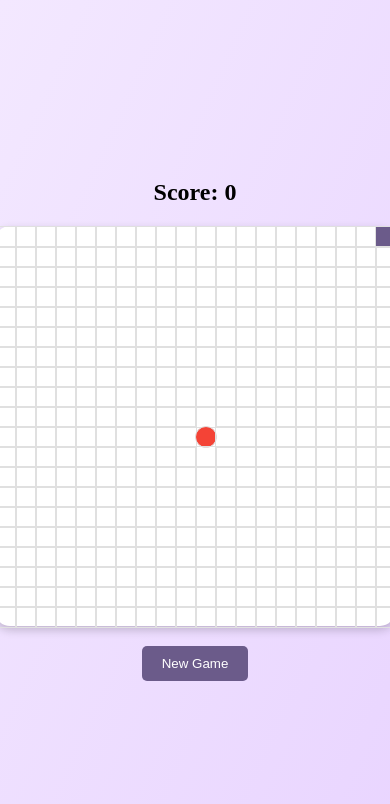
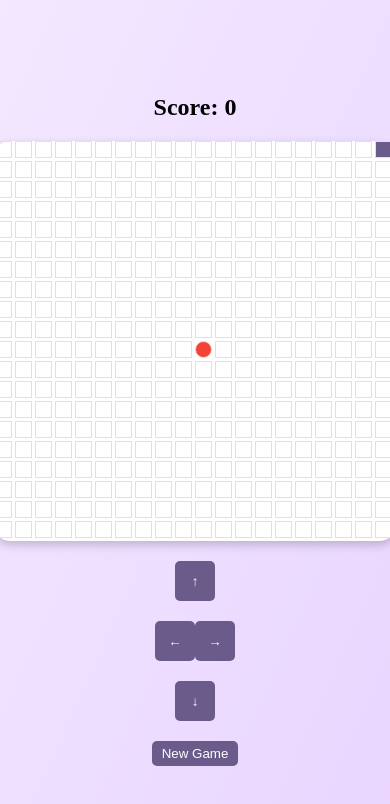
Before and after one commit to tegra10/snake_attak, a plain HTML site: page index.html in a window 390 px wide. Drawn offline with Linux system fonts and the light colour scheme.

Commit message:
second commit

```diff
--- a/index.html
+++ b/index.html
@@ -14,6 +14,14 @@
       Score: 0
     </div>
     <div id="grid" class="grid"></div>
+    <div class="controls">
+      <button id="up">↑</button>
+      <div>
+        <button id="left">←</button>
+        <button id="right">→</button>
+      </div>
+      <button id="down">↓</button>
+    </div>
     <button id="reset" style="display: none">New Game</button>
 
     <script src="./index.js"></script>
--- a/index.js
+++ b/index.js
@@ -1,5 +1,5 @@
 const GRID_SIZE = 20;
-const INITIAL_SNAKE = [{ x: 0, y: 0 }]; // Start in the top-left corner
+const INITIAL_SNAKE = [{ x: 0, y: 0 }];
 const INITIAL_DIRECTION = { x: 1, y: 0 };
 const GAME_SPEED = 150;
 
@@ -97,7 +97,7 @@ function handleKeyPress(event) {
 }
 
 function resetGame() {
-  snake = [{ x: 0, y: 0 }]; // Start the snake in the top-left corner
+  snake = [{ x: 0, y: 0 }];
   direction = INITIAL_DIRECTION;
   isGameOver = false;
   score = 0;
@@ -106,6 +106,20 @@ function resetGame() {
   render();
 }
 
+// Écouteurs d'événements pour les boutons de contrôle
+document.getElementById("up").addEventListener("click", () => {
+  if (direction.y !== 1) direction = { x: 0, y: -1 };
+});
+document.getElementById("down").addEventListener("click", () => {
+  if (direction.y !== -1) direction = { x: 0, y: 1 };
+});
+document.getElementById("left").addEventListener("click", () => {
+  if (direction.x !== 1) direction = { x: -1, y: 0 };
+});
+document.getElementById("right").addEventListener("click", () => {
+  if (direction.x !== -1) direction = { x: 1, y: 0 };
+});
+
 createGrid();
 generateFood();
 render();
--- a/style.css
+++ b/style.css
@@ -6,24 +6,29 @@ body {
   height: 100vh;
   background: linear-gradient(to bottom right, #f3e8ff, #e9d5ff);
 }
+
 .grid {
   display: grid;
   background: white;
   border-radius: 15px;
   box-shadow: 0 4px 10px rgba(0, 0, 0, 0.2);
 }
+
 .cell {
   width: 20px;
   height: 20px;
   border: 1px solid #e0e0e0;
 }
+
 .snake {
   background: #6b5b8a;
 }
+
 .food {
   background: #f44336;
   border-radius: 50%;
 }
+
 button {
   margin-top: 20px;
   padding: 10px 20px;
@@ -33,6 +38,39 @@ button {
   border-radius: 5px;
   cursor: pointer;
 }
+
 button:hover {
   background: #7e6a9b;
 }
+
+.controls {
+  display: flex;
+  flex-direction: column;
+  align-items: center;
+}
+
+.controls div {
+  display: flex;
+  justify-content: center;
+}
+
+.controls button {
+  width: 50px; /* Ajustez la taille pour mobile */
+  height: 50px; /* Ajustez la taille pour mobile */
+}
+
+@media (max-width: 600px) {
+  .cell {
+    width: 15px;
+    height: 15px;
+  }
+
+  button {
+    padding: 5px 10px;
+  }
+
+  .controls button {
+    width: 40px;
+    height: 40px;
+  }
+}
```
